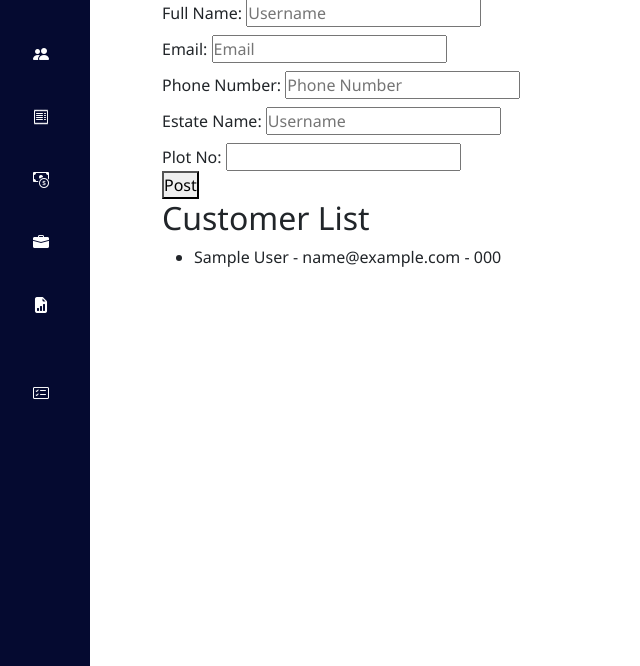
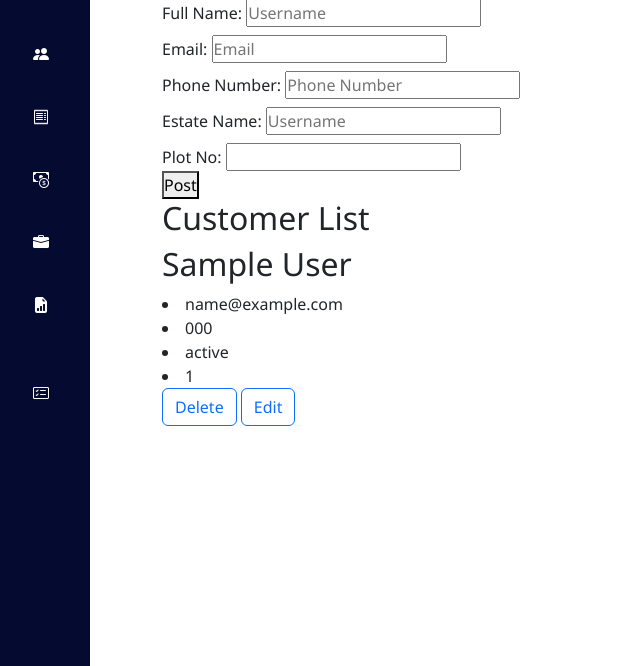
Before and after one commit to sthandiwe3561/Bookkeeping, a Django app: page /customer_form in a window 1280 px wide. Shown: the part 103-769 px from the top of the page, without its empty margins (0-640 px from the left). Run offline with Django 5.2, Linux system fonts and the light colour scheme; tables that the repository leaves empty hold one stand-in row (values such as "Sample post").

Commit message:
Create customer_delete view and update template

```diff
--- a/bookkeeping/templates/bookkeeping/customers.html
+++ b/bookkeeping/templates/bookkeeping/customers.html
@@ -46,13 +46,19 @@
 
 <div class="customersList">
   <h2>Customer List</h2>
-<ul>
   {% for customer in customers %}
-    <li>{{ customer.name }} - {{ customer.email }} - {{ customer.phone_no }}</li>
+    <h2>{{ customer.name }}</h2>
+    <li> {{ customer.email }} </li>
+    <li>{{ customer.phone_no }}</li>
+    <li>{{customer.estate}}</li>
+    <li>{{customer.plot_no}}</li>
+<a href="{% url 'customer_delete' customer.id %}" class="btn btn-outline-primary">Delete</a>
+<a href="#" class="btn btn-outline-primary">Edit</a>
+
+
   {% empty %}
-    <li>No customers found.</li>
+    <p>No customers found.</p>
   {% endfor %}
-</ul>
 </div>
 </div>
 {% endblock %}
--- a/bookkeeping/urls.py
+++ b/bookkeeping/urls.py
@@ -4,6 +4,8 @@ from . import views
 
 urlpatterns = [
     path("", views.dashboard, name="dashboard"),
-    path("customer_form", views.customers, name="customer_form")
+    path("customer_form", views.customers, name="customer_form"),
+    path('customer_delete/<int:post_id>/', views.customer_delete, name='customer_delete'),
+
 
 ]
--- a/bookkeeping/views.py
+++ b/bookkeeping/views.py
@@ -1,4 +1,4 @@
-from django.shortcuts import render,redirect
+from django.shortcuts import render,redirect,get_object_or_404
 
 from .models import Customer
 
@@ -45,3 +45,13 @@ def customers_list(request):
     #fetch all the list of the customers
     customers_lists = Customer.objects.all()
     return render(request,"bookkeeping/customers.html",{'customers':customers_lists})
+
+def customer_delete(request,post_id):
+     #fecthing the users id
+    customers_lists = get_object_or_404(Customer, id=post_id)
+
+    customers_lists.delete()
+
+       #fetch all the list of the customers
+    customers_lists = Customer.objects.all()
+    return render(request,"bookkeeping/customers.html",{'customers':customers_lists})
```
Also changed, not shown: db.sqlite3.
